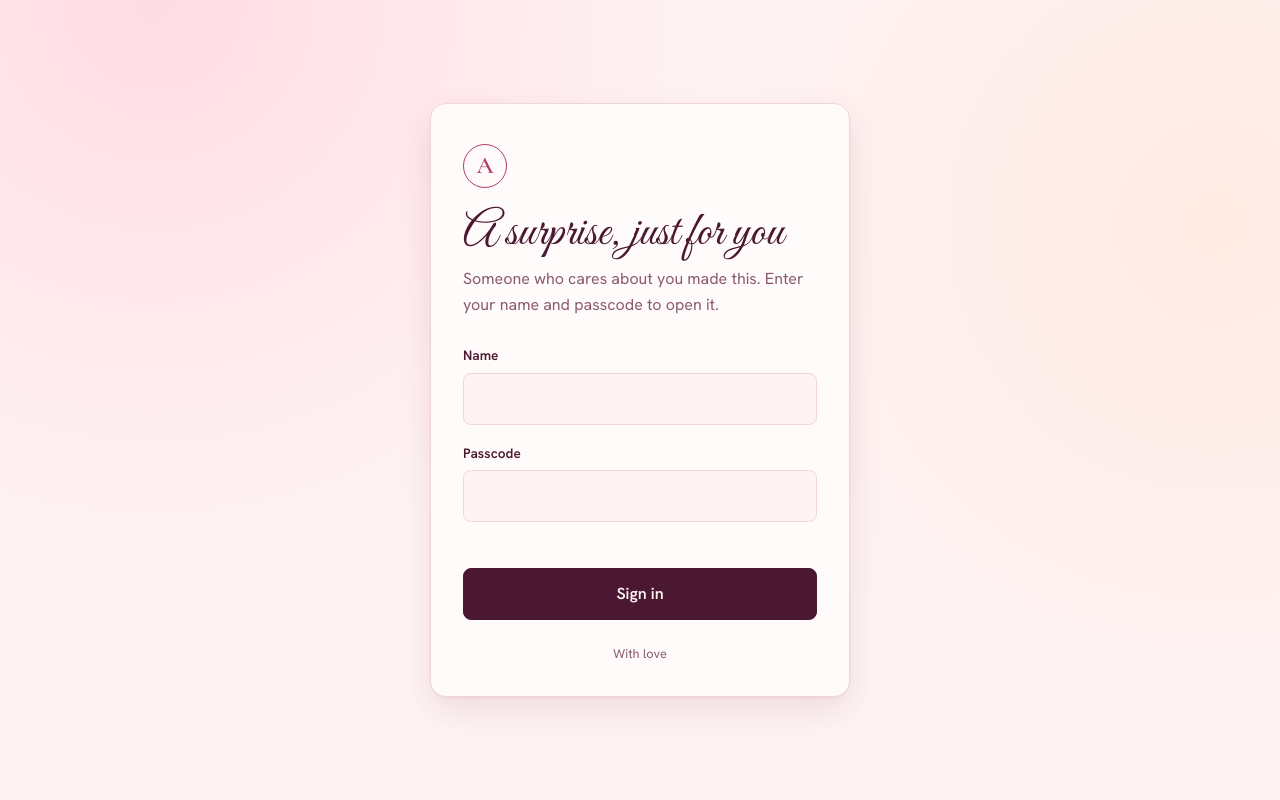
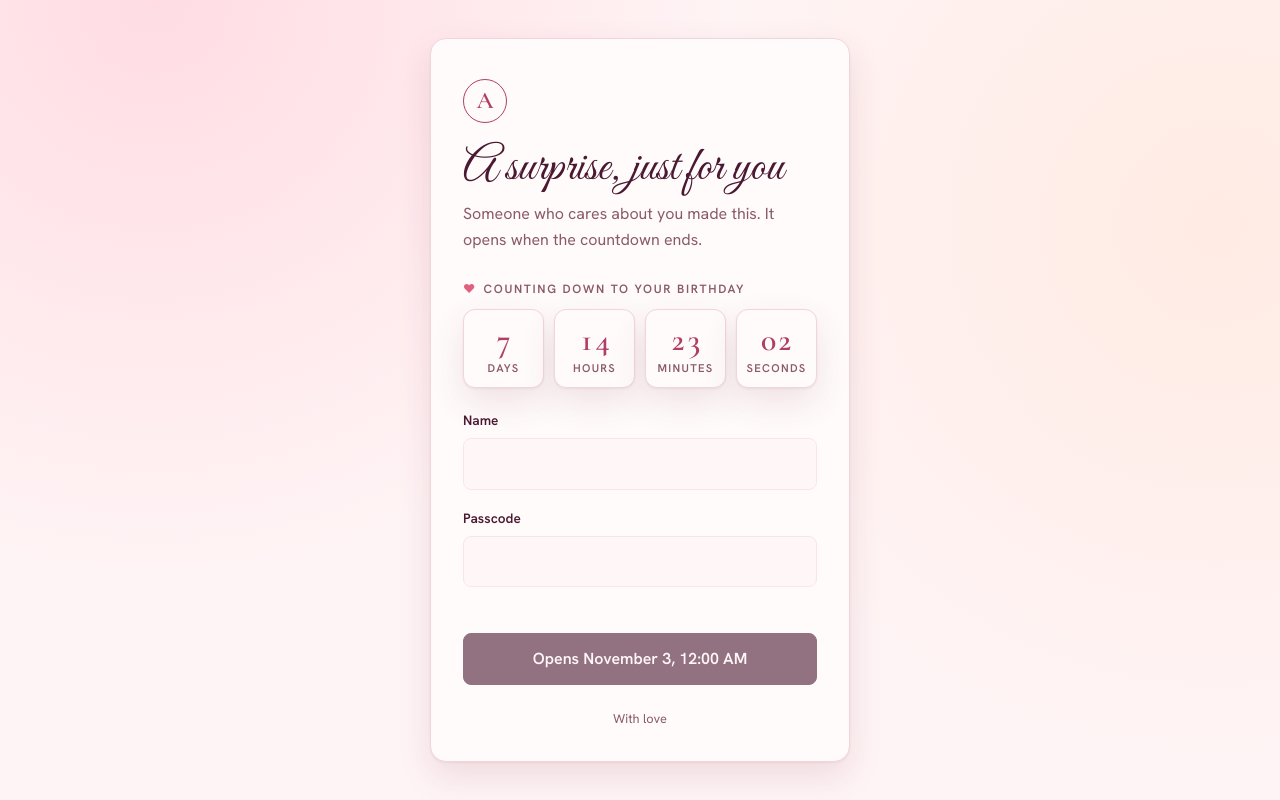
Before and after one commit to rakshithsrm/abi, a plain HTML site: page index.html in a window 1280 px wide. Drawn offline with nearby package versions, Linux system fonts and the light colour scheme.

Commit message:
Add files via upload

```diff
--- a/index.html
+++ b/index.html
@@ -245,6 +245,17 @@ body{background-image:radial-gradient(circle at 12% 0%,rgba(255,170,190,.32),tra
 #reel.lite .rl-grain,#reel.lite .rl-flick,#reel.lite .rl-scratch{display:none}
 #reel.lite .rl-band::before{animation:none}
 @media (prefers-reduced-motion:reduce){#reel .rl-img,#reel .rl-grain,#reel .rl-flick,#reel .rl-scratch,#reel .rl-band::before,#reel.card .rl-card{animation:none}}
+.cd{margin:6px 0 22px}
+.cd .eyebrow{display:block}
+input:disabled{opacity:.55;cursor:not-allowed}
+#go:disabled{opacity:.6;cursor:not-allowed}
+.cd-grid{display:grid;grid-template-columns:repeat(4,minmax(0,1fr));gap:10px;margin-top:10px}
+.cd-grid>div{background:var(--panel);border:1px solid var(--line);border-radius:12px;padding:12px 4px 10px;text-align:center;box-shadow:var(--shadow)}
+.cd-grid b{display:block;font-family:"Cormorant Garamond",Georgia,serif;font-size:2rem;line-height:1.1;color:var(--accent);font-variant-numeric:tabular-nums}
+.cd-grid small{display:block;margin-top:2px;font-size:.7rem;font-weight:600;letter-spacing:.12em;text-transform:uppercase;color:var(--muted)}
+.cd.done .cd-grid{display:none}
+.cd.done .eyebrow{font-size:1rem;letter-spacing:.06em;color:var(--accent)}
+@media (max-width:520px){.cd-grid{gap:8px}.cd-grid b{font-size:1.7rem}}
 </style>
 </head>
 <body>
@@ -267,7 +278,16 @@ body{background-image:radial-gradient(circle at 12% 0%,rgba(255,170,190,.32),tra
   <div class="card">
     <span class="mono" id="mono1" aria-hidden="true"></span>
     <h1 class="serif">A surprise, just for you</h1>
-    <p class="sub">Someone who cares about you made this. Enter your name and passcode to open it.</p>
+    <p class="sub" id="gsub">Someone who cares about you made this. Enter your name and passcode to open it.</p>
+    <div class="cd" id="cd" hidden>
+      <span class="eyebrow" id="cd-label">Counting down to your birthday</span>
+      <div class="cd-grid" id="cd-grid">
+        <div><b id="cd-d">0</b><small>days</small></div>
+        <div><b id="cd-h">00</b><small>hours</small></div>
+        <div><b id="cd-m">00</b><small>minutes</small></div>
+        <div><b id="cd-s">00</b><small>seconds</small></div>
+      </div>
+    </div>
     <label for="who">Name</label>
     <input id="who" type="text" autocomplete="off" autocapitalize="words">
     <label for="pw">Passcode</label>
@@ -463,14 +483,40 @@ $("date").textContent = d.toLocaleDateString(undefined, {weekday:"long", year:"n
 $("time").textContent = d.toLocaleTimeString(undefined, {hour:"numeric", minute:"2-digit"});
 $("place").textContent = PARTY.place;
 $("foot").textContent = "With warm wishes, " + PARTY.from;
-const days = Math.ceil((d - new Date()) / 86400000);
-const c = days > 0 ? days + (days === 1 ? " day to go" : " days to go") : days === 0 ? "Today is the day" : "";
-$("count").textContent = c; $("count").hidden = !c;
+// Countdown + lock: sign-in opens only when PARTY.date arrives. The time is checked against the web
+// server's clock when possible, so changing the phone's clock does not unlock it early.
+let clockOffset = 0, clockChecked = false;
+const nowMs = () => Date.now() + clockOffset;
+const isOpen = () => isNaN(d.getTime()) || (clockChecked && nowMs() >= d.getTime());
+const whenText = d.toLocaleDateString(undefined, {day: "numeric", month: "long"}) + ", " + d.toLocaleTimeString(undefined, {hour: "numeric", minute: "2-digit"});
+function tickCountdown(){
+  const box = $("cd");
+  if (isNaN(d.getTime())) { box.hidden = true; return; }
+  const ms = d.getTime() - nowMs(), open = isOpen(), t = Math.max(0, Math.floor(ms / 1000)), p2 = n => String(n).padStart(2, "0");
+  box.hidden = false;
+  $("cd-d").textContent = Math.floor(t / 86400); $("cd-h").textContent = p2(Math.floor(t % 86400 / 3600));
+  $("cd-m").textContent = p2(Math.floor(t % 3600 / 60)); $("cd-s").textContent = p2(t % 60);
+  box.classList.toggle("done", ms <= 0);
+  $("cd-label").textContent = ms <= 0 ? "It's time, " + PARTY.name + "!" : "Counting down to your birthday";
+  $("who").disabled = $("pw").disabled = $("go").disabled = !open;
+  $("go").textContent = open ? "Sign in" : "Opens " + whenText;
+  $("gsub").textContent = open ? "Someone who cares about you made this. Enter your name and passcode to open it." : "Someone who cares about you made this. It opens when the countdown ends.";
+  const today = ms <= 0 && ms > -86400000;
+  $("count").textContent = today ? "Today is the day" : ""; $("count").hidden = !today;
+}
+fetch(location.href, {method: "HEAD", cache: "no-store"}).then(r => {
+  const h = r.headers.get("date"), age = parseInt(r.headers.get("age") || "0", 10) || 0;
+  if (h) clockOffset = new Date(h).getTime() + age * 1000 - Date.now();
+}).catch(() => {}).finally(() => { clockChecked = true; tickCountdown(); });
+setTimeout(() => { clockChecked = true; tickCountdown(); }, 3000);
+tickCountdown();
+const cdT = setInterval(() => { tickCountdown(); if (clockChecked && d.getTime() - nowMs() <= 0) clearInterval(cdT); }, 1000);
 PARTY.wishes.forEach(w => { const q = document.createElement("blockquote"); q.textContent = w; $("wishes").appendChild(q); });
 
 // Sign in
-function enter(){ $("gate").hidden = true; $("app").hidden = false; window.scrollTo(0, 0); reelLoad(); }
+function enter(){ if (!isOpen()) return; $("gate").hidden = true; $("app").hidden = false; window.scrollTo(0, 0); reelLoad(); }
 function signIn(){
+  if (!isOpen()) return;
   const n = $("who").value.trim().toLowerCase(), p = $("pw").value.trim();
   if (n === PARTY.username.toLowerCase() && p === PARTY.passcode) {
     audio();
```
